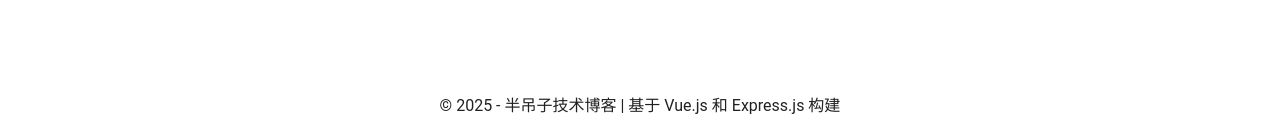
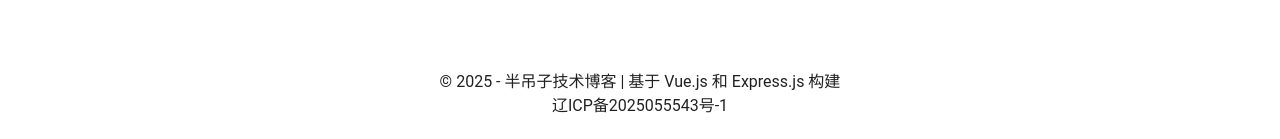
Before and after one commit to popipobi/hamburger-blog, a Vue app in the folder frontend/: page / in a window 1280 px wide. Shown: the part 658-797 px from the top of the page. Built offline with nearby package versions, Linux system fonts and the light colour scheme; no server answers.

Commit message:
Add ICP number to footer

```diff
--- a/frontend/src/components/AppFooter.vue
+++ b/frontend/src/components/AppFooter.vue
@@ -4,7 +4,17 @@
         <v-container>
             <v-row justify="center" no-gutters>
                 <v-col class="text-center">
-                    <p>© {{ new Date().getFullYear() }} - 半吊子技术博客 | 基于 Vue.js 和 Express.js 构建</p>
+                    <p>
+                        © {{ new Date().getFullYear() }} - 半吊子技术博客 | 基于 Vue.js 和 Express.js 构建<br />
+                        <a
+                            href="https://beian.miit.gov.cn/"
+                            target="_blank"
+                            rel="noopener noreferrer"
+                            style="color: inherit; text-decoration: none;"
+                        >
+                            辽ICP备2025055543号-1
+                        </a>
+                    </p>
                 </v-col>
             </v-row>
         </v-container>
```
Also changed, not shown: 1 other file (tests, documents, lock files or other folders).
